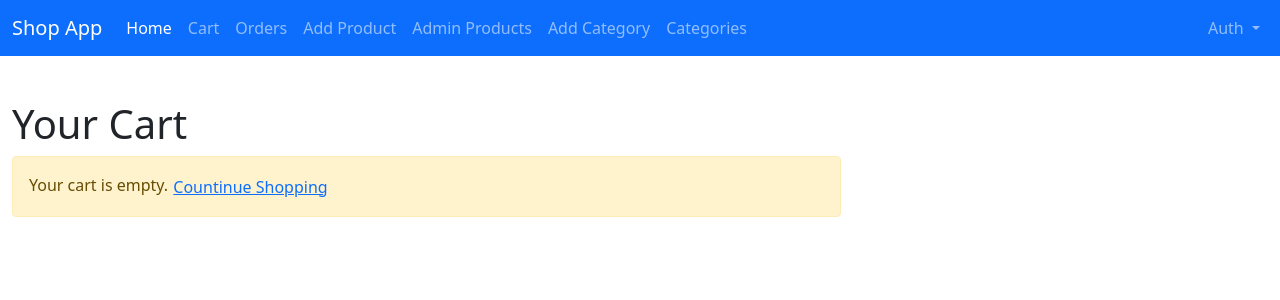
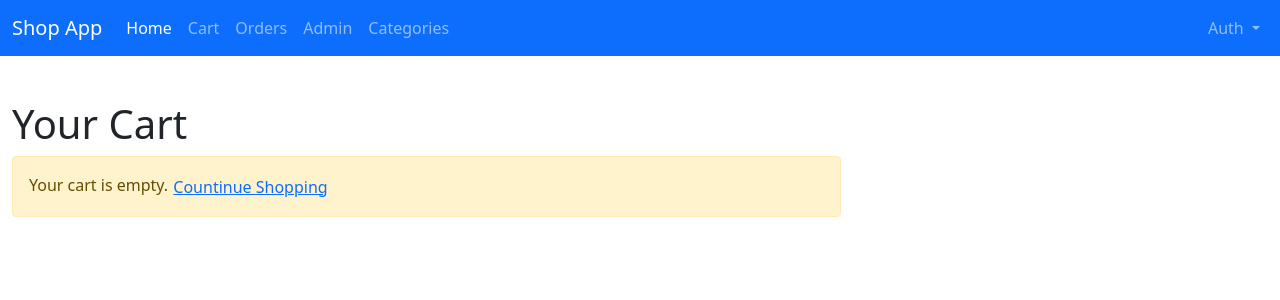
Before and after one commit to kaanarslan1990/ShopApp, an Angular app: page /cart in a window 1280 px wide. Shown: the top 300 px of the page. Built offline with nearby package versions, Linux system fonts and the light colour scheme.

Commit message:
admin module

```diff
--- /dev/null
+++ b/src/app/admin/admin.component.html
@@ -0,0 +1,3 @@
+<div class="bg-primary p-2 text-white">
+    Admin Placeholder
+</div>
--- /dev/null
+++ b/src/app/admin/auth/auth.component.html
@@ -0,0 +1 @@
+<p>auth works!</p>
--- /dev/null
+++ b/src/app/admin/auth/auth.component.ts
@@ -0,0 +1,15 @@
+import { Component, OnInit } from '@angular/core';
+
+@Component({
+  selector: 'app-auth',
+  templateUrl: './auth.component.html',
+  styleUrls: ['./auth.component.css']
+})
+export class AuthComponent implements OnInit {
+
+  constructor() { }
+
+  ngOnInit(): void {
+  }
+
+}
--- a/src/app/app.module.ts
+++ b/src/app/app.module.ts
@@ -1,6 +1,7 @@
 import { NgModule } from '@angular/core';
 import { BrowserModule } from '@angular/platform-browser';
 import { RouterModule } from '@angular/router';
+import { AdminComponent } from './admin/admin.component';
 
 import { AppComponent } from './app.component';
 import { CartDetailComponent } from './shop/cart-detail/cart-detail.component';
@@ -19,6 +20,7 @@
       {path: 'shop', component: ShopComponent},
       {path: 'cart', component: CartDetailComponent},
       {path: 'checkout', component: CheckoutComponent},
+      {path: 'admin', loadChildren: () => import('./admin/admin.module').then(m => m.AdminModule)},
       {path: '**', redirectTo: '/shop'}
     ])
   ],
--- a/src/app/shop/navbar/navbar.component.html
+++ b/src/app/shop/navbar/navbar.component.html
@@ -25,14 +25,9 @@
           <a routerLink="/shop" class="nav-link">Orders</a>
         </li>
         <li class="nav-item">
-          <a routerLink="/shop" class="nav-link">Add Product</a>
+          <a routerLink="/admin" class="nav-link">Admin</a>
         </li>
-        <li class="nav-item">
-          <a routerLink="/shop" class="nav-link">Admin Products</a>
-        </li>
-        <li class="nav-item">
-          <a routerLink="/shop" class="nav-link">Add Category</a>
-        </li>
+
         <li class="nav-item">
           <a routerLink="/shop" class="nav-link">Categories</a>
         </li>
```
Also changed, not shown: src/app/admin/admin-routing.module.ts (added, +18 -0 lines), src/app/admin/admin.component.ts (added, +10 -0 lines), src/app/admin/admin.module.ts (+19 -0 lines), src/app/admin/auth/auth.component.css (added), 1 other file (tests, documents, lock files or other folders).
